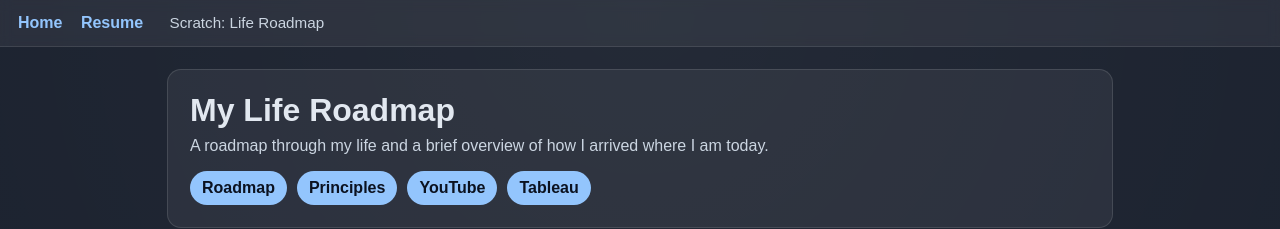
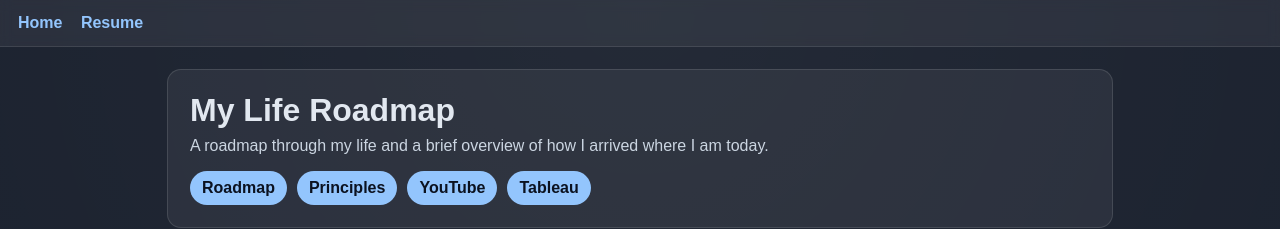
Before and after one commit to ElieTwanger/startbootstrap-clean-blog-gh-pages, a plain HTML site: page scratch.html in a window 1280 px wide. Shown: the top 229 px of the page. Drawn offline with Linux system fonts and the light colour scheme.

Commit message:
no more stupid message

```diff
--- a/scratch.html
+++ b/scratch.html
@@ -18,7 +18,7 @@
 
 
 
-      <span class="nav-note">Scratch: Life Roadmap</span>
+
     </div>
 
     <!-- DIV 1: Hero -->
```
